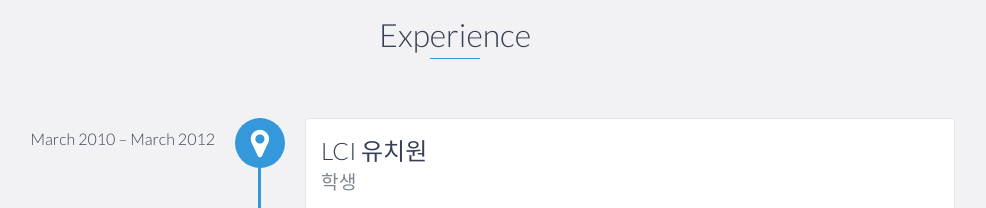
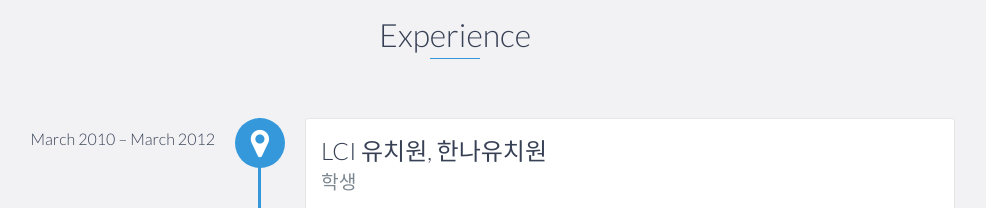
Before and after one commit to Typhoon06/Typhoon06.github.io, a website: page index.html in a window 1280 px wide. Shown: the part 1080-1288 px from the top of the page, without its empty margins (185-1171 px from the left). Drawn offline with nearby package versions, Linux system fonts and the light colour scheme.

Commit message:
another push

```diff
--- a/index.html
+++ b/index.html
@@ -88,7 +88,7 @@
         <h2 class="heading">Experience</h2>
         <div id="experience-timeline">
             <div data-date="March 2010 – March 2012">
-                <h3>LCI 유치원</h3>
+                <h3>LCI 유치원, 한나유치원</h3>
                 <h4>학생</h4>
                 <p>
                     기본적인 영어와 수학 등등을 배웠다.
```
